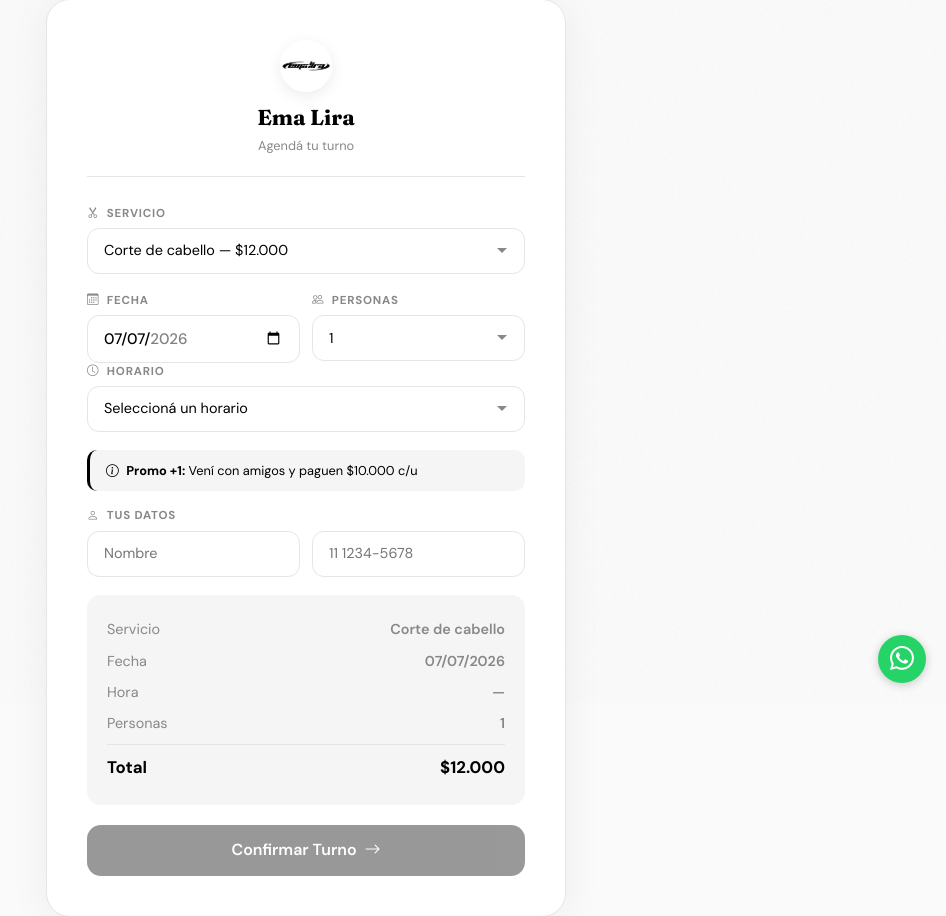
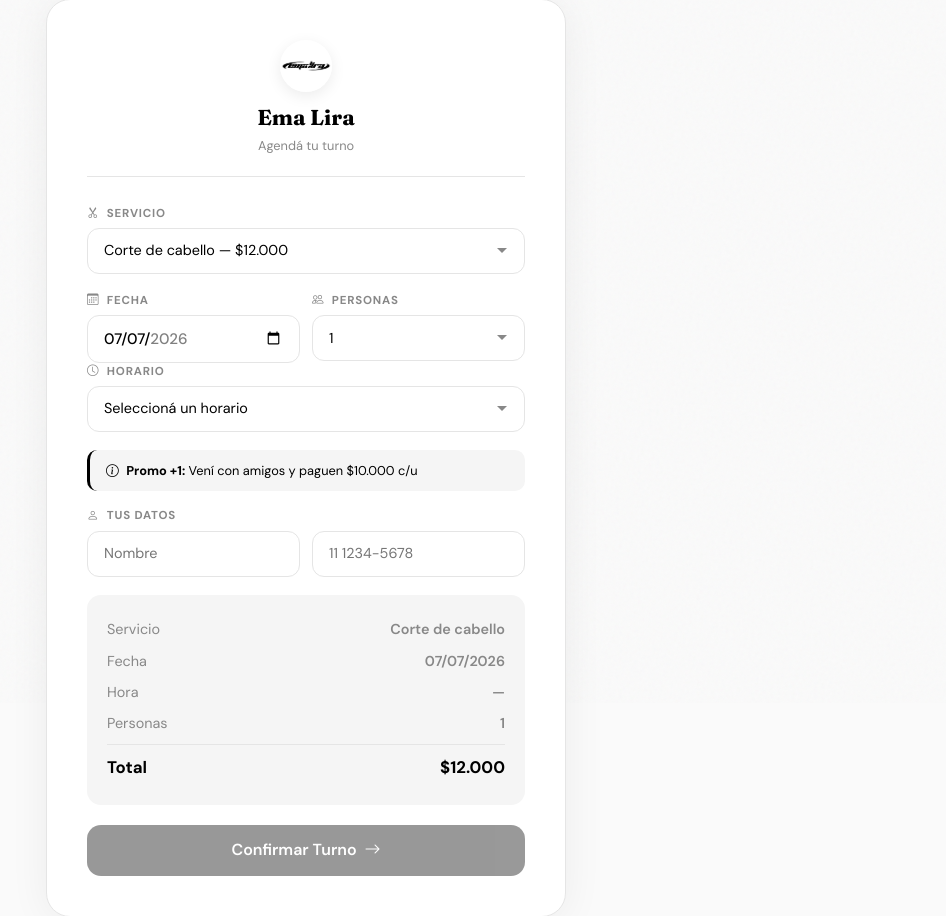
Before and after one commit to Preto18/peluqueria-ema-lira, a Flask app: page /agendar in a window 1280 px wide. Shown: the part 97-1013 px from the top of the page, without its empty margins (334-1280 px from the left). Run offline with Flask 3, Linux system fonts and the light colour scheme; data that the repository does not hold is empty; some libraries are stand-ins or nearby versions.

Commit message:
Saca botón WhatsApp flotante de todas las páginas públicas

```diff
--- a/static/css/style.css
+++ b/static/css/style.css
@@ -624,30 +624,6 @@ body {
 }
 
 /* ====== WHATSAPP FLOAT ====== */
-.whatsapp-float {
-    position: fixed;
-    bottom: 20px;
-    right: 20px;
-    background: var(--color-dark);
-    color: var(--color-white);
-    width: 56px;
-    height: 56px;
-    border-radius: 50%;
-    display: flex;
-    align-items: center;
-    justify-content: center;
-    font-size: 1.5rem;
-    box-shadow: 0 4px 20px rgba(0,0,0,0.2);
-    z-index: 999;
-    transition: all 0.3s var(--ease-spring);
-    text-decoration: none;
-}
-.whatsapp-float:hover {
-    transform: scale(1.1) translateY(-2px);
-    color: var(--color-white);
-    box-shadow: 0 8px 30px rgba(0,0,0,0.3);
-}
-
 /* ====== BOOKING ====== */
 .booking-page {
     min-height: 100vh;
--- a/templates/landing.html
+++ b/templates/landing.html
@@ -60,10 +60,6 @@
         </div>
     </footer>
 
-    <a href="https://wa.me/{{ info.telefono }}" class="whatsapp-float" target="_blank" title="Contactanos por WhatsApp">
-        <i class="bi bi-whatsapp"></i>
-    </a>
-
     <script src="https://cdn.jsdelivr.net/npm/bootstrap@5.3.3/dist/js/bootstrap.bundle.min.js"></script>
     <script src="{{ url_for('static', filename='js/main.js') }}"></script>
 </body>
--- a/templates/public/base_public.html
+++ b/templates/public/base_public.html
@@ -16,7 +16,6 @@
         .brand-text { font-family: 'Fraunces', Georgia, serif; font-weight: 700; font-size: 1.2rem; color: #fff; }
         .navbar-public { padding: 0.75rem 0; }
         .footer-minimal-static { text-align: center; padding: 2rem 0; color: #888; font-size: 0.85rem; }
-        .whatsapp-float { position: fixed; bottom: 20px; right: 20px; z-index: 9999; width: 48px; height: 48px; background: #25D366; border-radius: 50%; display: flex; align-items: center; justify-content: center; color: #fff; font-size: 1.5rem; text-decoration: none; box-shadow: 0 2px 10px rgba(0,0,0,0.2); }
     </style>
 </head>
 <body>
@@ -51,10 +50,6 @@
         </footer>
     </div>
 
-    <a href="https://wa.me/{{ info.telefono if info else '' }}" class="whatsapp-float" target="_blank">
-        <i class="bi bi-whatsapp"></i>
-    </a>
-
     <script src="https://cdn.jsdelivr.net/npm/bootstrap@5.3.3/dist/js/bootstrap.bundle.min.js"></script>
     <script src="{{ url_for('static', filename='js/main.js') }}"></script>
     {% block extra_scripts %}{% endblock %}
```
